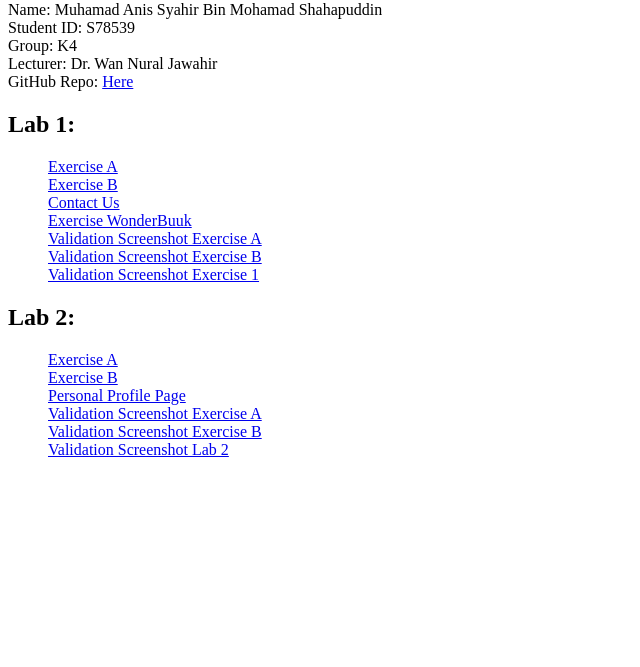
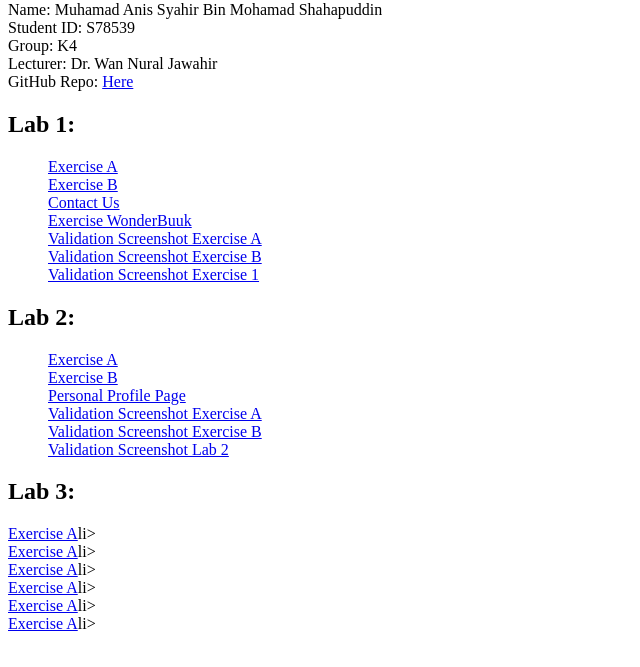
Before and after one commit to s78539/S78539_CSF3133_K4, a plain HTML site: page index.html in a window 1280 px wide. Shown: the part 79-746 px from the top of the page, without its empty margins (0-640 px from the left). Drawn offline with Linux system fonts and the light colour scheme.

Commit message:
Update index.html

```diff
--- a/index.html
+++ b/index.html
@@ -37,5 +37,16 @@
         <li><a href="https://s78539.github.io/S78539_CSF3133_K4/Lab2Web/ValidChecker_Lab2.png">Validation Screenshot Lab 2</a></li>
     </ul>
 
+    <h2>Lab 3:</h2>
+
+    <u1 style="list-style-type: none;">
+        <li><a href="https://s78539.github.io/S78539_CSF3133_K4/Lab3Web/Lab3_ExerA.html">Exercise A</a></a>li>
+        <li><a href="https://s78539.github.io/S78539_CSF3133_K4/Lab3Web/Lab3_ExerB.html">Exercise A</a></a>li>
+        <li><a href="https://s78539.github.io/S78539_CSF3133_K4/Lab3Web/LabWonderbuuk.html">Exercise A</a></a>li>
+        <li><a href="https://s78539.github.io/S78539_CSF3133_K4/Lab3Web/Lab3_ExerA.png">Exercise A</a></a>li>
+        <li><a href="https://s78539.github.io/S78539_CSF3133_K4/Lab3Web/Lab3_ExerA.png">Exercise A</a></a>li>
+        <li><a href="https://s78539.github.io/S78539_CSF3133_K4/Lab3Web/Lab3_ExerA.png">Exercise A</a></a>li>
+
+
 </body>
 </html>
```
